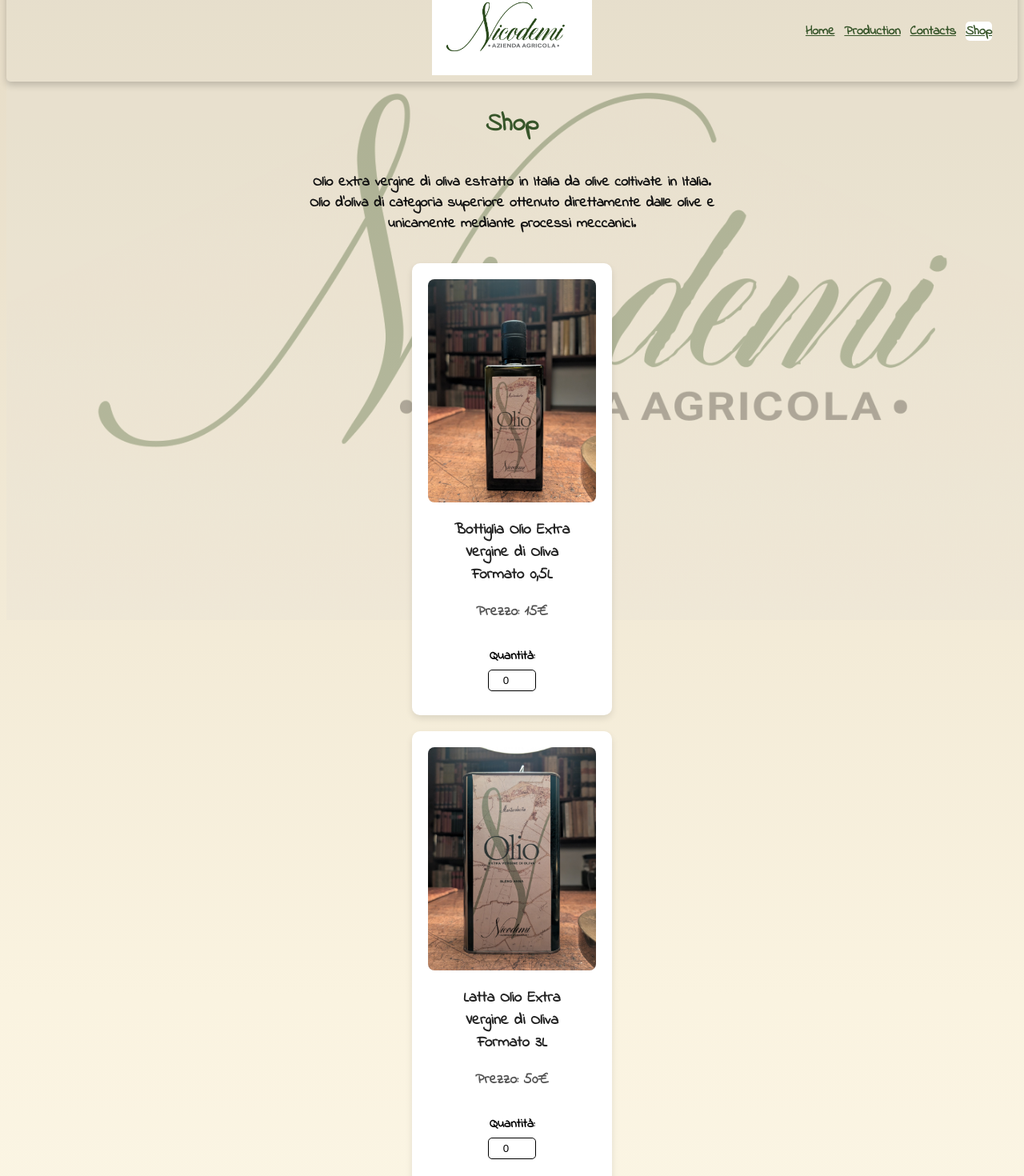
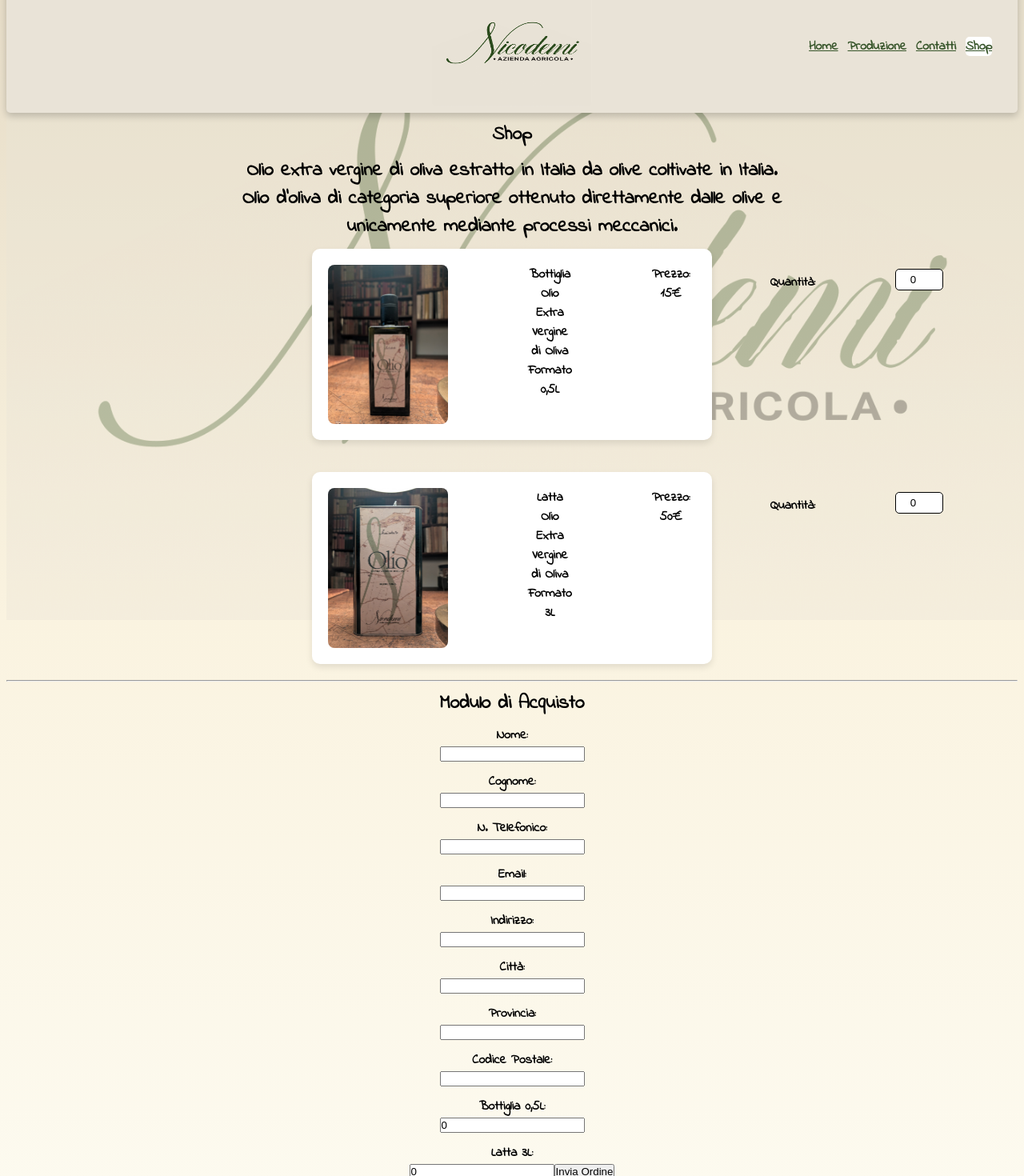
Before and after one commit to GiuseppeSonny/NicodemiProject, a React (Vite) app: page /shop in a window 1280 px wide. Shown: the part 33-1503 px from the top of the page at 80% size. Built offline with nearby package versions, Linux system fonts and the light colour scheme.

Commit message:
new logo

```diff
--- a/src/App.css
+++ b/src/App.css
@@ -18,3 +18,7 @@
 .routes {
   flex: 1;
 }
+
+img {
+  border-radius: 4%;
+}
--- a/src/componets/Header/Header.jsx
+++ b/src/componets/Header/Header.jsx
@@ -1,18 +1,18 @@
 import styles from "./header.module.scss";
 import { NavLink } from "react-router-dom";
-import logoBianco from "../../assets/images/logo-bianco.png";
+import logoBianco from "../../assets/images/logo-chiaro-fondo.png";
 
 const Header = () => {
   const menuList = [
     { name: "Home", path: "/" },
-    { name: "Production", path: "/production" },
-    { name: "Contacts", path: "/contacts" },
+    { name: "Produzione", path: "/production" },
+    { name: "Contatti", path: "/contacts" },
     { name: "Shop", path: "/shop" },
   ];
 
   return (
     <nav className={styles.navbarContainer}>
-      <img className={styles.logo} src={logoBianco} alt="Logo" width={200} height={80}/>
+      <img className={styles.logo} src={logoBianco} alt="Logo" />
       <ul className={styles.menuList}>
         {menuList.map((item, index) => (
           <li key={index}>
--- a/src/componets/Header/footer/footer.module.scss
+++ b/src/componets/Header/footer/footer.module.scss
@@ -1,4 +1,3 @@
-
 .footer {
   display: flex;
   justify-content: center;
@@ -7,6 +6,6 @@
   background-color: #f8f8f8;
 }
 
-.paragraph{
+.paragraph {
   color: #000000;
 }
--- a/src/componets/Header/header.module.scss
+++ b/src/componets/Header/header.module.scss
@@ -4,9 +4,15 @@
   display: flex;
   align-items: center;
   justify-content: center;
+  background-color: rgba(233, 227, 215, 255);
   padding: 8px 12px;
   box-shadow: 0 4px 10px rgba(0, 0, 0, 0.2);
   border-radius: 5px;
+
+  .logo {
+    width: 200px;
+    height: 150px;
+  }
 
   .menuList {
     display: flex;
@@ -16,9 +22,8 @@
     list-style: none;
     padding-right: 20px;
 
-
     a {
-      color:$color-title;
+      color: $color-title;
     }
   }
 }
--- a/src/componets/emailform/EmailForm.jsx
+++ b/src/componets/emailform/EmailForm.jsx
@@ -1,6 +1,5 @@
 import { useState, useEffect } from "react";
 import emailjs from "emailjs-com";
-import styles from "./email.module.scss";
 
 // eslint-disable-next-line react/prop-types
 const EmailForm = ({ quantity }) => {
@@ -41,8 +40,11 @@
       user_email: formData.email,
       user_phone: formData.phone,
       user_address: formData.address,
-      bottle_qty: quantity.vetro,
-      can_qty: quantity.latta,
+      user_city: formData.city,
+      user_province: formData.province,
+      user_zip: formData.zipCode,
+      user_bottiglia: quantities.bottleQty,
+      user_latta: quantities.canQty,
     };
 
     emailjs
@@ -81,7 +83,7 @@
   };
 
   return (
-    <form onSubmit={sendEmail} className={styles.form}>
+    <form onSubmit={sendEmail}>
       <h3>Modulo di Acquisto</h3>
 
       <label>Nome:</label>
@@ -121,7 +123,8 @@
       />
 
       <label>Indirizzo:</label>
-      <textarea
+      <input
+        type="text"
         name="address"
         value={formData.address}
         required
@@ -156,10 +159,15 @@
       />
 
       <label>Bottiglia 0,5L:</label>
-      <input type="number" name="bottle_qty" value={quantity.vetro} readOnly />
+      <input
+        type="number"
+        name="bottleQty"
+        value={quantities.bottleQty}
+        readOnly
+      />
 
       <label>Latta 3L:</label>
-      <input type="number" name="can_qty" value={quantity.latta} readOnly />
+      <input type="number" name="canQty" value={quantities.canQty} readOnly />
 
       <button type="submit">Invia Ordine</button>
     </form>
--- a/src/componets/emailform/email.module.scss
+++ b/src/componets/emailform/email.module.scss
@@ -1,6 +1,54 @@
 .form {
   display: flex;
+  flex-direction: column;
   align-items: center;
-  justify-content: center;
+  gap: 20px;
+  max-width: 900px;
+  margin: 0 auto;
+}
+
+.form h3 {
+  text-align: center;
+  margin-bottom: 20px;
+}
+
+.formContainer {
+  display: flex;
+  justify-content: space-between;
+  width: 100%;
+  gap: 40px;
+}
+
+.column {
+  display: flex;
   flex-direction: column;
+  width: 45%;
 }
+
+.form label {
+  font-weight: bold;
+  margin-bottom: 5px;
+}
+
+.form input {
+  width: 100%;
+  padding: 8px;
+  border-radius: 5px;
+  border: 1px solid #ccc;
+  text-align: center;
+}
+
+.form button {
+  width: 15%;
+  padding: 10px;
+  background-color: #007bff;
+  color: white;
+  border: none;
+  border-radius: 5px;
+  cursor: pointer;
+  margin-top: 20px;
+}
+
+.form button:hover {
+  background-color: #0056b3;
+}
--- a/src/pages/contacts/Contacts.jsx
+++ b/src/pages/contacts/Contacts.jsx
@@ -5,11 +5,15 @@
   return (
     <div className={styles.main}>
       <h1 className={styles.title}>I Nostri Contatti</h1>
-      <ul className={styles.list}>
-        <li>Nicodemi Azienda Agricola</li>
-        <li>aanicodemi@gmail.com</li>
-        <li>123-456-7890</li>
-      </ul>
+      <div className={styles.list}>
+        <p>Azienda Agricola Nicodemi</p>
+        <p>
+          Email: <a href="mailto:aanicodemi@gmail.com">aanicodemi@gmail.com</a>
+        </p>
+        <p>
+          Telefono: <a href="tel:+391234567890">+39 123 456 7890</a>
+        </p>
+      </div>
     </div>
   );
 };
--- a/src/pages/shop/shop.module.scss
+++ b/src/pages/shop/shop.module.scss
@@ -1,24 +1,4 @@
 @import "../../assets/variables.scss";
-
-.main {
-  max-width: 900px;
-  margin: auto;
-  padding: 20px;
-  text-align: center;
-}
-
-.shoptext h2 {
-  font-size: 2rem;
-  margin-bottom: 20px;
-  color: $color-title;
-}
-
-.shoptext p {
-  text-align: center;
-  padding: 16px;
-  font-size: $font-size-paragraph;
-  color: $color-paragraph;
-}
 
 .productsContainer {
   display: flex;
@@ -30,15 +10,16 @@
 
 .productCard {
   display: flex;
-  flex-direction: column;
-  align-items: center;
+  align-items: flex-start;
   background: #fff;
   border-radius: 10px;
   box-shadow: 0 4px 8px rgba(0, 0, 0, 0.1);
   padding: 20px;
-  width: 250px;
-  text-align: center;
+  width: 100%;
+  max-width: 500px;
   transition: transform 0.2s ease-in-out;
+  gap: 100px;
+  margin-bottom: 20px;
 }
 
 .productCard:hover {
@@ -46,9 +27,16 @@
 }
 
 .productImage {
-  width: 100%;
+  width: 150px;
+  height: auto;
   border-radius: 8px;
-  margin-bottom: 10px;
+}
+
+.productCard h3,
+.productCard p {
+  margin: 0;
+  font-size: 1rem;
+  white-space: pre-line;
 }
 
 .quantityInput {
@@ -65,50 +53,3 @@
   margin-top: 10px;
   font-weight: bold;
 }
-
-p {
-  font-size: $font-size-paragraph;
-  color: #555;
-  margin-bottom: 20px;
-}
-
-h3 {
-  font-size: 1.2rem;
-  margin-bottom: 10px;
-  color: #222;
-}
-
-.dashedline {
-  border: none;
-  border-top: 2px dashed #000000;
-  margin: 20px 0;
-  width: 100%;
-}
-
-.orderform {
-  display: flex;
-  justify-content: center;
-  flex-direction: column;
-  padding: 50px;
-}
-
-input,
-textarea {
-  display: block;
-  margin-bottom: 10px;
-  padding: 8px;
-  border-radius: 5px;
-}
-
-button {
-  padding: 10px;
-  background: #007bff;
-  color: white;
-  border: none;
-  border-radius: 5px;
-  cursor: pointer;
-}
-
-button:hover {
-  background: #0056b3;
-}
```
